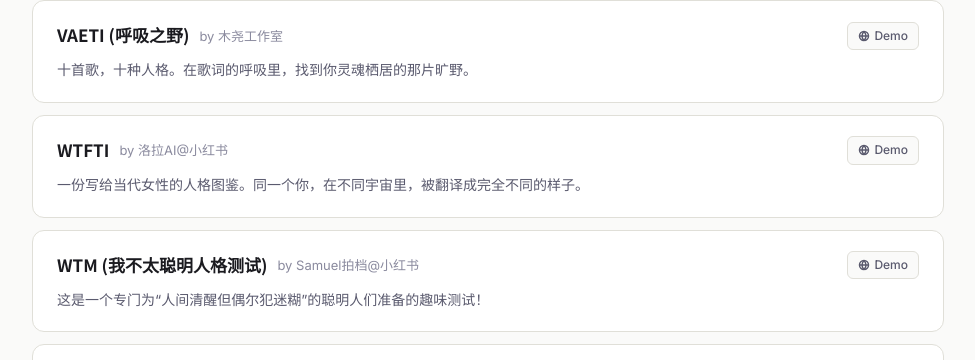
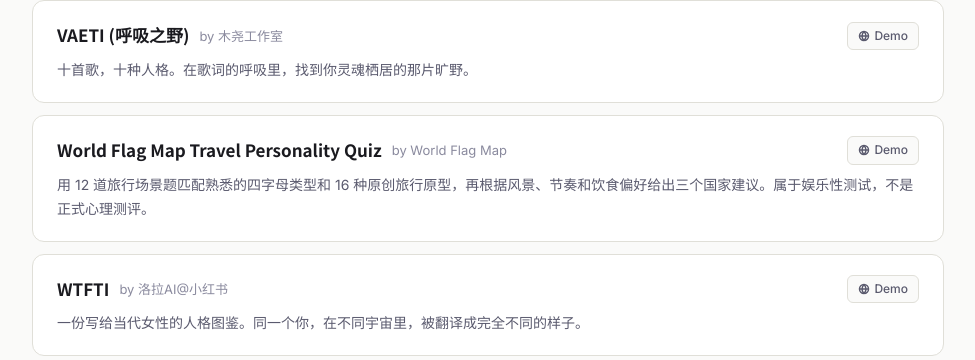
Before and after one commit to HenryLau7/awesome-mbti, a plain HTML site: page index.html in a window 1280 px wide. Shown: the part 5179-5539 px from the top of the page, without its empty margins (152-1127 px from the left). Drawn offline with Linux system fonts and the light colour scheme.

Commit message:
Add World Flag Map travel personality quiz

```diff
--- a/index.html
+++ b/index.html
@@ -842,6 +842,17 @@
 
     <article class="project-card">
       <div class="project-top">
+        <div class="project-name"><a href="https://worldflagmap.com/travel-personality/" target="_blank" rel="noopener">World Flag Map Travel Personality Quiz</a></div>
+        <span class="project-credit">by World Flag Map</span>
+        <div class="project-links">
+          <a href="https://worldflagmap.com/travel-personality/" class="project-link" target="_blank" rel="noopener"><svg class="demo-icon" width="12" height="12" viewBox="0 0 12 12" fill="none" stroke="currentColor" stroke-width="1.5"><circle cx="6" cy="6" r="4.5"/><path d="M1.5 6h9M6 1.5c1.5 1.5 2 3 2 4.5s-.5 3-2 4.5M6 1.5c-1.5 1.5-2 3-2 4.5s.5 3 2 4.5"/></svg> Demo</a>
+        </div>
+      </div>
+      <p class="project-desc" data-pretext>用 12 道旅行场景题匹配熟悉的四字母类型和 16 种原创旅行原型，再根据风景、节奏和饮食偏好给出三个国家建议。属于娱乐性测试，不是正式心理测评。</p>
+    </article>
+
+    <article class="project-card">
+      <div class="project-top">
         <div class="project-name"><a href="https://www.wtfti.com/" target="_blank" rel="noopener">WTFTI</a></div>
         <span class="project-credit">by 洛拉AI@小红书</span>
         <div class="project-links">
```
Also changed, not shown: 1 other file.
